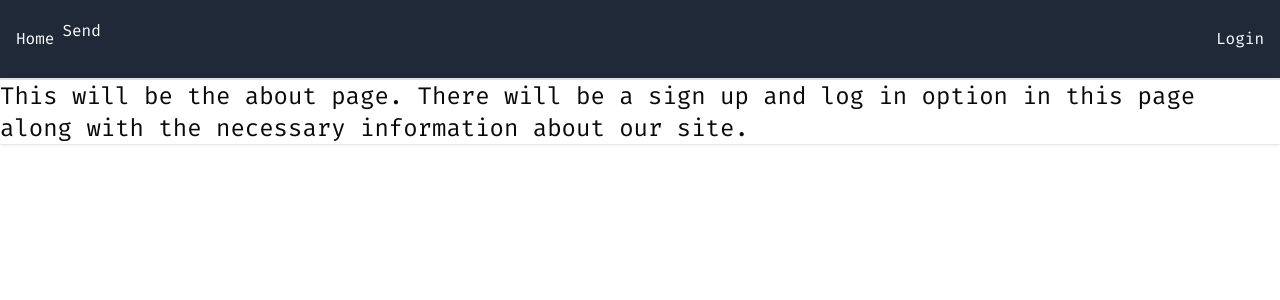
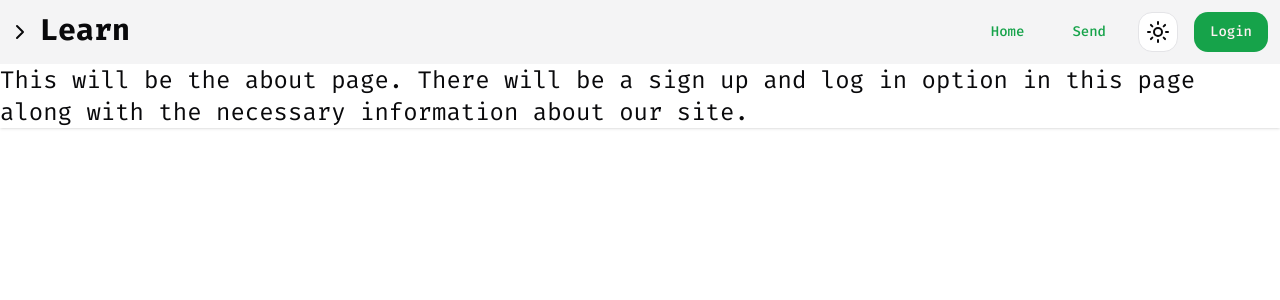
Before and after one commit to ArMonarch/Intrinsic_Learning_Course, a Next.js app: page / in a window 1280 px wide. Shown: the top 300 px of the page. Built offline with nearby package versions, Linux system fonts and the light colour scheme; no server answers.

Commit message:
navbar fixed and updated, links broken

```diff
--- a/src/app/components/Navbar.js
+++ b/src/app/components/Navbar.js
@@ -2,6 +2,9 @@ import React, { useState, useEffect } from "react";
 import Link from "next/link";
 import { UserAuth } from "../context/AuthContext";
 import { signOut } from "firebase/auth";
+import { ModeToggle } from "./ui/theme-toggle";
+import { Button } from "./ui/button";
+import { Drawer } from "./navbar/drawer";
 
 const Navbar = () => {
   const { user, googleSignIn, logOut } = UserAuth();
@@ -42,40 +45,53 @@ const Navbar = () => {
     console.log(res);
   };
 
+  const [isChecked, setIsChecked] = useState(false);
+  const handleCheck = (event) => {
+    setIsChecked(event.target.checked);
+    console.log("Checkbox is checked:", event.target.checked);
+  };
+
   return (
-    <div className="h-20 w-full border-b-2 flex items-center justify-between p-2 bg-gray-800 space-x-4  text-white">
-      <ul className="flex">
-        <li className="p-2 cursor-pointer">
-          <Link href="/">Home</Link>
-        </li>
+    <div>
+      <Drawer handleCheck={handleCheck} />
+      <div className="flex flex-row space-x-4 sticky top-0 p-3 bg-muted ">
+        {/* DO NOT TOUCH, FEATURE NOT A BUG  */}
+        <text
+          variant="ghost"
+          className="invisible flex-grow right- text-3xl font-extrabold"
+        >
+          Learn
+        </text>
+        {/* DO NOT TOUCH, FEATURE NOT A BUG */}
+
+        <Button variant="link" href="/">
+          Home
+        </Button>
+
         {!user ? null : (
-          <li className="p-2 cursor-pointer ">
-            <Link href="/courses">Course</Link>
-          </li>
+          <Button variant="link" href="/courses">
+            Course
+          </Button>
         )}
+
+        {/* put this into the drawer later if time  */}
         {user ? (
-          <li className="p-2 cursor-pointer ">
-            <Link href="/profile">Profile</Link>
-          </li>
+          <Button variant="link" href="/profile">
+            Profile
+          </Button>
         ) : null}
-        <li className="p2 cursor-pointer" onClick={sendEmail}>
+
+        <Button variant="link" onClick={sendEmail}>
           Send
-        </li>
-      </ul>
-      <ul className="flex ">
+        </Button>
+        <ModeToggle />
         {!user ? (
-          <li onClick={handleSignIn} className="p-2 cursor-pointer ">
-            Login
-          </li>
+          <Button onClick={handleSignIn}>Login</Button>
         ) : (
-          <div className="flex justify-between">
-            <p>Welcome, {user.displayName}</p>
-            <p onClick={handleSignOut} className="p-2 cursor-pointer ">
-              Sign Out
-            </p>
-          </div>
+          /* <div>Welcome, {user.displayName}</div> */
+          <Button onClick={handleSignOut}>Sign Out</Button>
         )}
-      </ul>
+      </div>
     </div>
   );
 };
--- a/src/app/components/navbar/drawer.jsx
+++ b/src/app/components/navbar/drawer.jsx
@@ -11,11 +11,18 @@ export function Drawer(props) {
         onChange={props.handleCheck}
         className="relative sr-only peer"
       />
+
       <label
         htmlFor="drawer-toggle"
-        className="absolute left-3 inline-block bg-background p-2 rounded-sm border transition-all duration-500 peer-checked:rotate-180 peer-checked:left-80"
+        className="fixed left-0 top-3 z-10 inline-block bg-muted p-2 transition-all duration-500 hover:text-primary hover:cursor-pointer peer-checked:text-primary group peer-checked:left-80"
       >
-        <ChevronRight />
+        <text
+          variant="ghost"
+          className="absolute z-10 left-10 top-0 text-3xl font-extrabold"
+        >
+          Learn
+        </text>
+        <ChevronRight className="peer-checked:group-[]:rotate-180 transition-transform duration-500" />
       </label>
 
       <div className="fixed top-0 left-0 z-0 w-80 h-full transition-all duration-500 transform -translate-x-full bg-muted peer-checked:translate-x-0">
--- a/src/app/components/navbar/navbar.jsx
+++ /dev/null
@@ -1,19 +0,0 @@
-import { useState } from "react";
-import { ModeToggle } from "../ui/theme-toggle";
-import { Drawer } from "./drawer";
-
-export function Navbar() {
-  const [isChecked, setIsChecked] = useState(false);
-  const handleCheck = (event) => {
-    setIsChecked(event.target.checked);
-    console.log("Checkbox is checked:", event.target.checked);
-  };
-  return (
-    <nav className="flex flex-row-reverse sticky top-0 p-3 bg-muted">
-      <ModeToggle className="flex-shrink" />
-
-      <text className="mx-auto text-3xl font-extrabold">Learn</text>
-      <Drawer handleCheck={handleCheck} />
-    </nav>
-  );
-}
--- a/src/app/courses/page.js
+++ b/src/app/courses/page.js
@@ -1,7 +1,7 @@
 "use client";
 
 import Link from "next/link";
-import { Navbar } from "../components/navbar/navbar";
+
 import { LessonCard } from "../components/lessons/lesson_card_unlocked";
 
 export const metadata = {
@@ -11,7 +11,6 @@ export const metadata = {
 export default function courses() {
   return (
     <main className="">
-      <Navbar />
       <LessonCard title="Intro to Python" />
     </main>
   );
```
